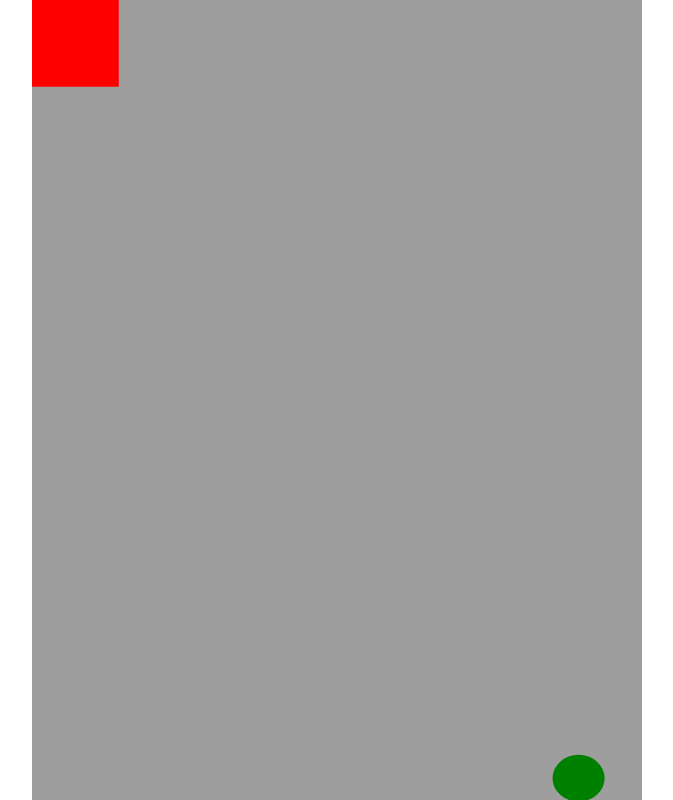
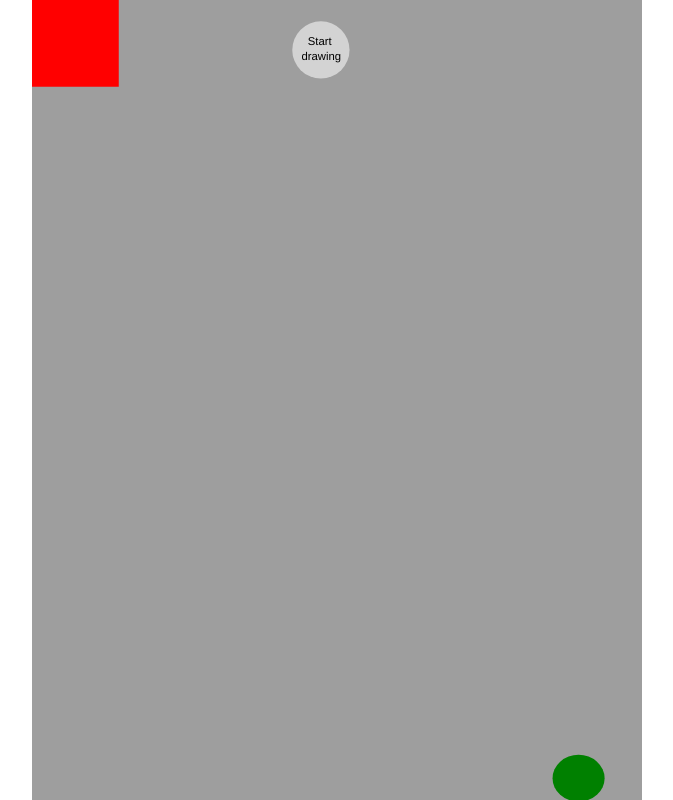
Before and after one commit to altert/OpenseadragonFabricjsOverlay, a website: page demo.html in a window 1280 px wide. Shown: the whole page, without its empty margins (303-976 px from the left). Drawn offline with nearby package versions, Linux system fonts and the light colour scheme.

Commit message:
freedrawing example

```diff
--- a/demo.html
+++ b/demo.html
@@ -75,8 +75,7 @@
                        top: 300,
                        fill: 'green',
                        radius: 300,
-                       selectable: true,
-                       action: 'button'
+                       selectable: true
                      });
 
                     overlay.fabricCanvas().add(circle);
@@ -114,6 +113,51 @@
                         }
                     })
 
+                    // add fabric circle with text
+
+                    var circle2 = new fabric.Circle({
+                       left: 3000,
+                       top: 245,
+                       fill: 'lightgray',
+                       radius: 330,
+                       selectable: false,
+                       action: 'button'
+                     });
+
+                    overlay.fabricCanvas().add(circle2);
+
+
+                     var text = new fabric.Text('Start\n drawing', {
+                        left: 3070,
+                        top: 410,
+                        fontSize: 130,
+                        fontFamily: 'Helvetica',
+                        textAlign: 'center',
+                        fill: 'black',
+                        selectable: false,
+                        action: 'button'
+
+                        });
+                    overlay.fabricCanvas().add(text);
+
+
+
+                    overlay.fabricCanvas().freeDrawingBrush.color='red';
+                    overlay.fabricCanvas().freeDrawingBrush.width=30;
+
+                     // start freedrawing mode
+
+                    overlay.fabricCanvas().on('mouse:down', function (options) {
+
+                        if (options.target&&(options.target.action=='button')) {
+                            self.viewer.setMouseNavEnabled(false);
+                            self.viewer.outerTracker.setTracking(false);
+                            circle2.set('fill','lightgreen');
+                            overlay.fabricCanvas().isDrawingMode=true;
+                        }
+                    });
+
+
 
                     $(window).resize(function() {
                         overlay.resize();
```
